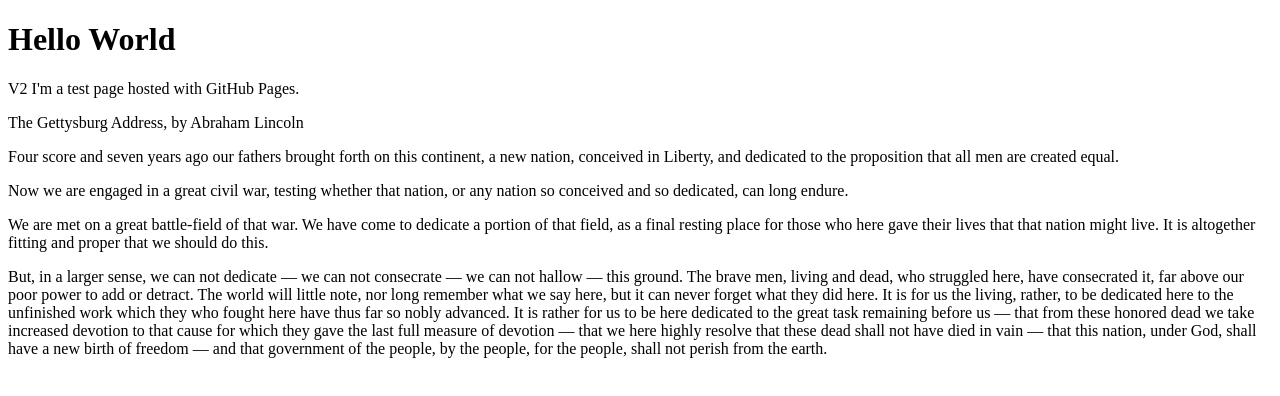
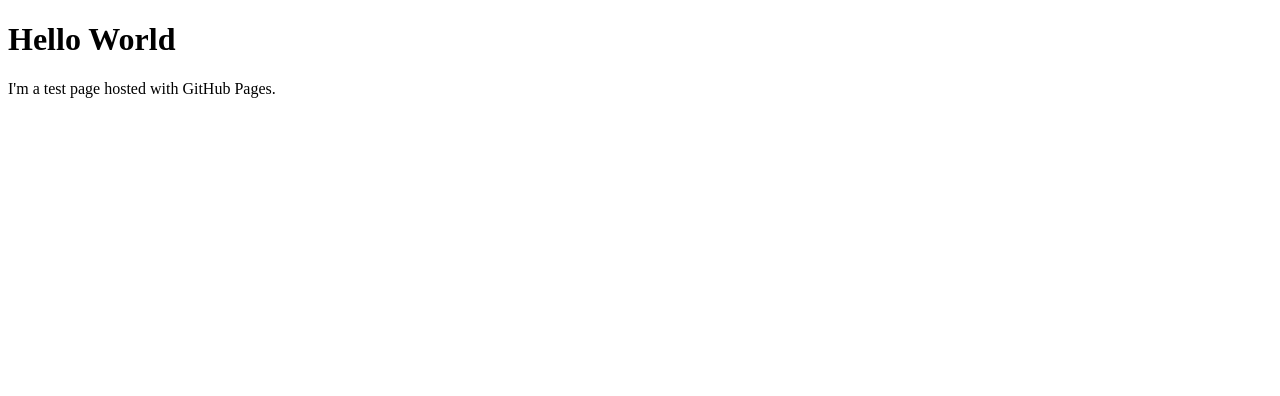
Before and after one commit to uliza/uliza.github.io, a plain HTML site: page index.html in a window 1280 px wide. Drawn offline with Linux system fonts and the light colour scheme.

Commit message:
Update index.html

```diff
--- a/index.html
+++ b/index.html
@@ -3,41 +3,7 @@
 
 <body>
     <h1>Hello World</h1>
-    <p>V2 I'm a test page hosted with GitHub Pages.</p>
+    <p>I'm a test page hosted with GitHub Pages.</p>
 </body>
 
-<div class="deque-expander" id="gettysburg">
-    <div class="deque-expander-summary">
-        <span class="toggle-indicator"></span>
-        The Gettysburg Address, by Abraham Lincoln
-    </div>
-    <div class="deque-expander-content">
-        <p>Four score and seven years ago our fathers brought forth
-            on this continent, a new nation, conceived in Liberty, and
-            dedicated to the proposition that all men are created equal.</p>
-
-        <p>Now we are engaged in a great civil war, testing whether that
-            nation, or any nation so conceived and so dedicated, can long endure.</p>
-
-        <p>We are met on a great battle-field of that war. We have come to dedicate
-            a portion of that field, as a final resting place for those who here gave
-            their lives that that nation might live. It is altogether fitting and proper
-            that we should do this.</p>
-
-        <p>But, in a larger sense, we can not dedicate &mdash; we can not consecrate
-            &mdash; we can not hallow &mdash; this ground. The brave men, living and dead,
-            who struggled here, have consecrated it, far above our poor power to add or
-            detract. The world will little note, nor long remember what we say here, but
-            it can never forget what they did here. It is for us the living, rather, to
-            be dedicated here to the unfinished work which they who fought here have thus
-            far so nobly advanced. It is rather for us to be here dedicated to the great
-            task remaining before us &mdash; that from these honored dead we take increased
-            devotion to that cause for which they gave the last full measure of devotion
-            &mdash; that we here highly resolve that these dead shall not have died in vain
-            &mdash; that this nation, under God, shall have a new birth of freedom &mdash;
-            and that government of the people, by the people, for the people, shall not
-            perish from the earth.</p>
-    </div>
-</div>
-
 </html>
```
